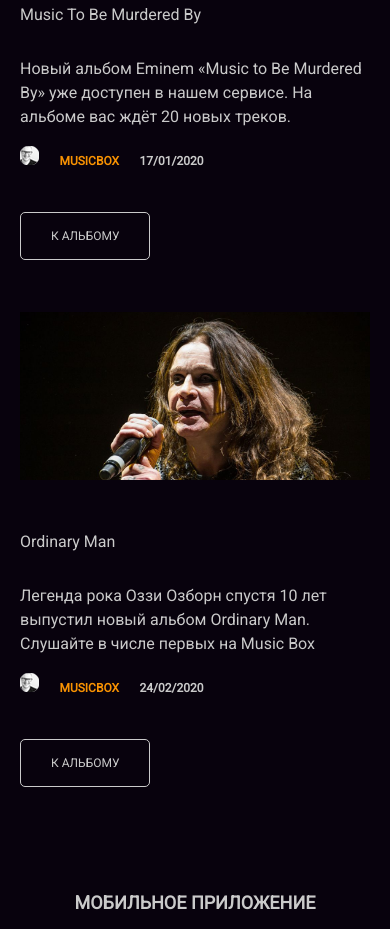
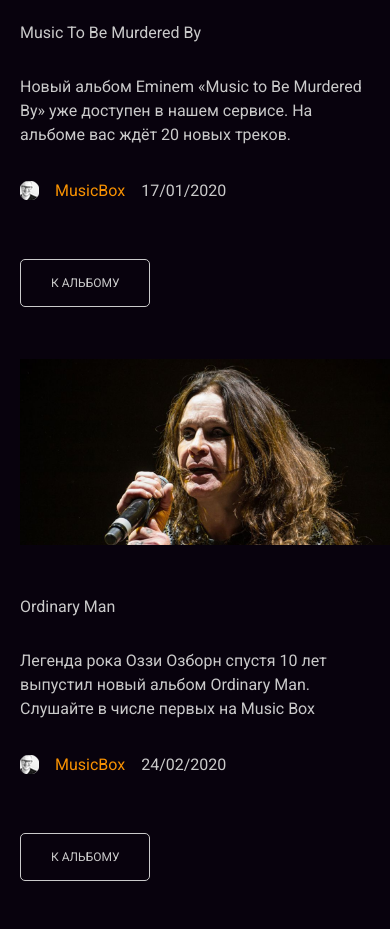
Before and after one commit to Emilya-02/layout-designer-project-lvl2, a plain HTML site: page src/index.html in a window 390 px wide. Shown: the part 3511-4440 px from the top of the page. Drawn offline with Linux system fonts and the light colour scheme.

Commit message:
news mobile

```diff
--- a/src/index.html
+++ b/src/index.html
@@ -85,8 +85,8 @@
           <div class="news-footer">
             <div class="news-author">
               <img class="avatar" src="images/avatar.png" alt="avatar">
-              <h4 class="color-orange">MusicBox</h4>
-              <h4>17/01/2020</h4>
+              <p class="color-orange">MusicBox</p>
+              <p>17/01/2020</p>
             </div>
             <a class="btn">К АЛЬБОМУ</a>
           </div>
@@ -101,8 +101,8 @@
           <div class="news-footer">
             <div class="news-author">
               <img class="avatar" src="images/avatar.png" alt="avatar">
-              <h4 class="color-orange">MusicBox</h4>
-              <h4>24/02/2020</h4>
+              <p class="color-orange">MusicBox</p>
+              <p>24/02/2020</p>
             </div>
             <a class="btn">К АЛЬБОМУ</a>
           </div>
--- a/src/style.css
+++ b/src/style.css
@@ -544,6 +544,9 @@ button {
 }
 
 .news-author {
+    display: flex;
+    flex-wrap: nowrap;
+    align-items: center;
     margin-bottom: 48px;
 }
 
@@ -555,7 +558,7 @@ button {
 @media (max-width: 415px) {
     .face {
         max-width: 374px;
-        max-height: 168px;
+        max-height: 186px;
         margin-bottom: 50px;
     }
 }
@@ -568,10 +571,6 @@ button {
 .news h3 {
     margin-top: 0;
     margin-bottom: 30px;
-}
-
-.news h4 {
-    display: inline;
 }
 
 .news a {
```
